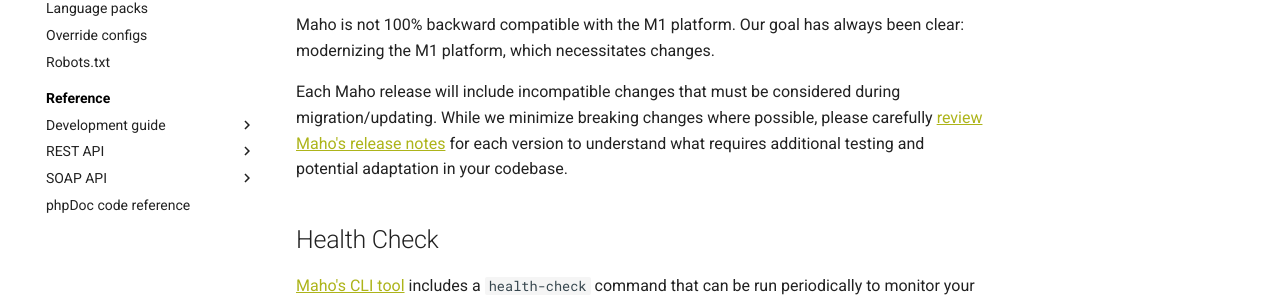
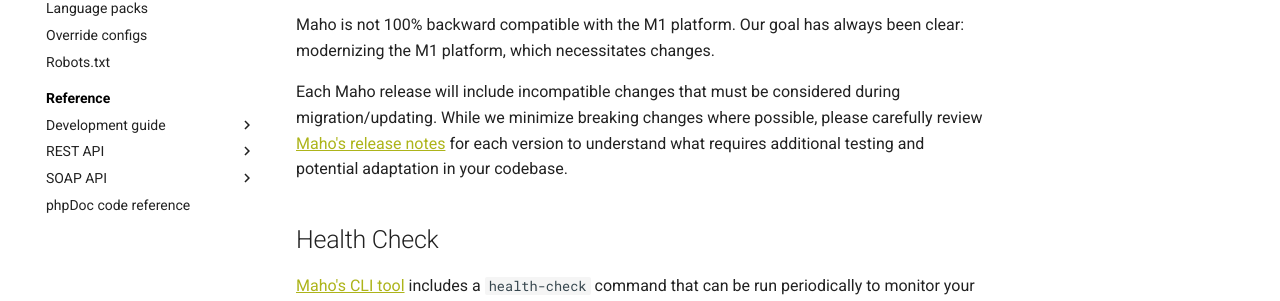
Before and after one commit to MahoCommerce/mahocommerce.com, an MkDocs documentation site: the page built from docs/migrate-to-maho.md, in a window 1280 px wide and 900 px high, scrolled down 794 px. Shown: the part 405-706 px from the top of the window. Built offline with MkDocs 1.6.1 and Material for MkDocs 9.7.7, drawn with Linux system fonts in a browser that asks for light colours; comment, search, counter and statistics services are not loaded.

Commit message:
migration guide

```diff
--- a/docs/migrate-to-maho.md
+++ b/docs/migrate-to-maho.md
@@ -42,8 +42,8 @@
 Our goal has always been clear: modernizing the M1 platform, which necessitates changes.
 
 Each Maho release will include incompatible changes that must be considered during migration/updating.
-While we minimize breaking changes where possible, please carefully
-[review Maho's release notes](https://github.com/MahoCommerce/maho/releases){target=_blank}
+While we minimize breaking changes where possible, please carefully review
+[Maho's release notes](https://github.com/MahoCommerce/maho/releases){target=_blank}
 for each version to understand what requires additional testing and potential adaptation in your codebase.
 
 ## Health Check
```
